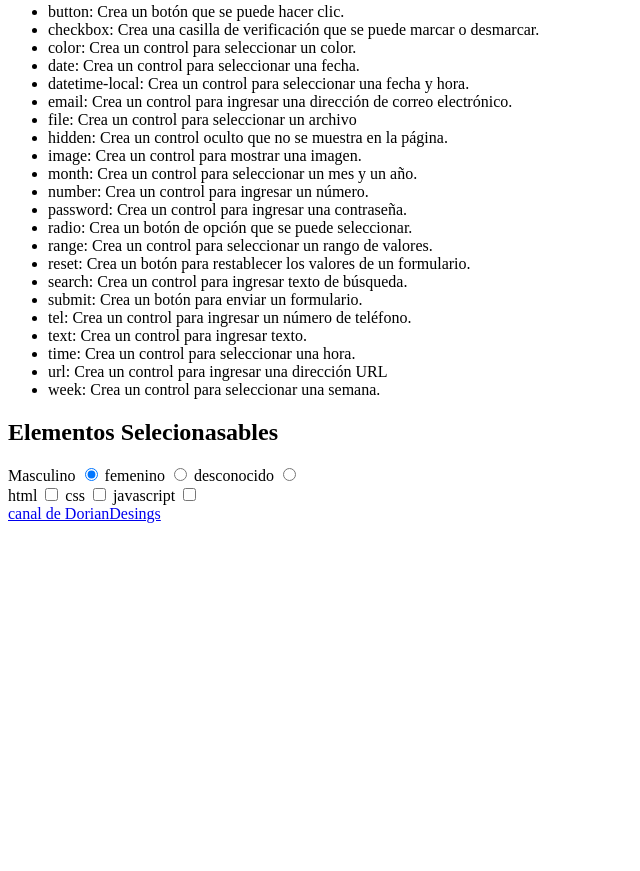
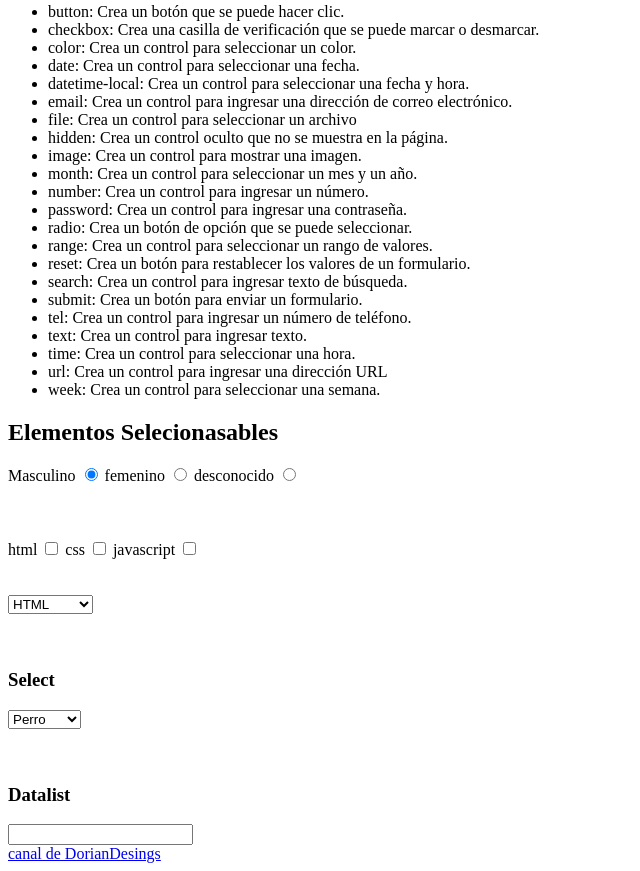
Before and after one commit to DaniloAlexander/Doriam, a plain HTML site: page html/elementos-de-linea.html in a window 1280 px wide. Shown: the part 3124-3995 px from the top of the page, without its empty margins (0-640 px from the left). Before the commit the page ends 3655 px from the top, so only its background shows below. Drawn offline with Linux system fonts and the light colour scheme.

Commit message:
cambios2-3

```diff
--- a/html/elementos-de-linea.html
+++ b/html/elementos-de-linea.html
@@ -333,6 +333,9 @@
                         <input type="radio" name="gender" value="desconocido">
                     </label>
                 </form>
+                <br>
+                <br>
+                <br>
                 <label>
                     html
                     <input type="checkbox" name="language" value="html">
@@ -346,6 +349,50 @@
                     <input type="checkbox" name="language" value="javascript">
                 </label>
             </section>
+            <br>
+            <br>
+                <form>
+                    <select name="lenguejes">
+                        <option value="html5">HTML</option>
+                        <option value="css3">CSS</option>
+                        <option value="JavaScript">JavaScript</option>
+                    </select>
+                </form>
+            <br>
+            <br>
+            <section>
+                <h3>Select</h3>
+                <form>
+                    <select name="mascotas">
+                        <option value="perro">Perro</option>
+                        <option value="gato">Gato</option>
+                        <option value="hamster">Hamster</option>
+                        <option value="gallina">Gallina</option>
+                        <option value="pato">Pato</option>
+                        <option value="conejo">Conejo</option>
+                        <option value="loro">Loro</option>
+                        <option value="serpiente">Serpiete</option>
+                    </select>
+                </form>
+                <br>
+                <br>
+            </section>
+            <section>
+                <h3>Datalist</h3>
+                <form>
+                    <input type="text" list="mascotas">
+                    <datalist id="mascotas">
+                            <option value="perro"></option>
+                            <option value="gato"></option>
+                            <option value="hamster"></option>
+                            <option value="gallina"></option>
+                            <option value="pato"></option>
+                            <option value="conejo"></option>
+                            <option value="loro"></option>
+                            <option value="serpiente"></option>
+                    </datalist>
+                </form>
+            </section>
         </div>
     </main>
     <footer>
```
Lines whose indentation alone changed are shown as unchanged.
